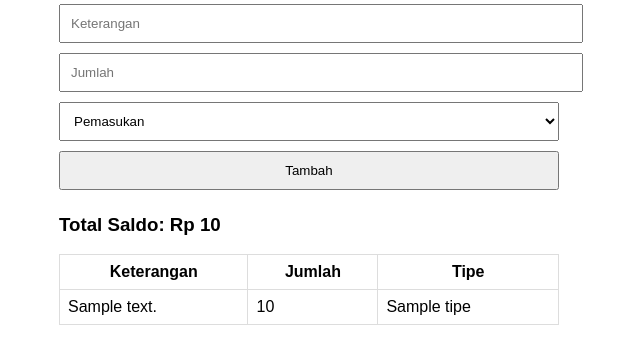
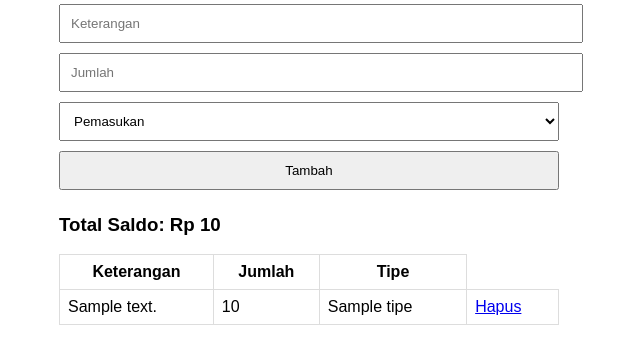
Before and after one commit to raflibranto11/keuangan-web, a Flask app: template templates/index.html in a window 1280 px wide. Shown: the part 89-453 px from the top of the page, without its empty margins (331-971 px from the left). Run offline with Flask 3, Linux system fonts and the light colour scheme; the template is opened without the code that fills it: most values are stand-ins (such as "Sample title", 1, 10 or a date in 2020).

Commit message:
add delete button

```diff
--- a/app.py
+++ b/app.py
@@ -50,6 +50,16 @@ def add():
 
     return redirect("/")
 
+@app.route("/hapus/<int:index>")
+def hapus(index):
+    data = baca_data()
+
+    if 0 <= index < len(data):
+        data.pop(index)
+        simpan_data(data)
+
+    return redirect("/")
+
 
 init_file()
 
--- a/templates/index.html
+++ b/templates/index.html
@@ -53,6 +53,9 @@
     <td>{{ row.keterangan }}</td>
     <td>{{ row.jumlah }}</td>
     <td>{{ row.tipe }}</td>
+    <td>
+        <a href="/hapus/{{ loop.index0 }}">Hapus</a>
+    </td>
 </tr>
 {% endfor %}
 
```
